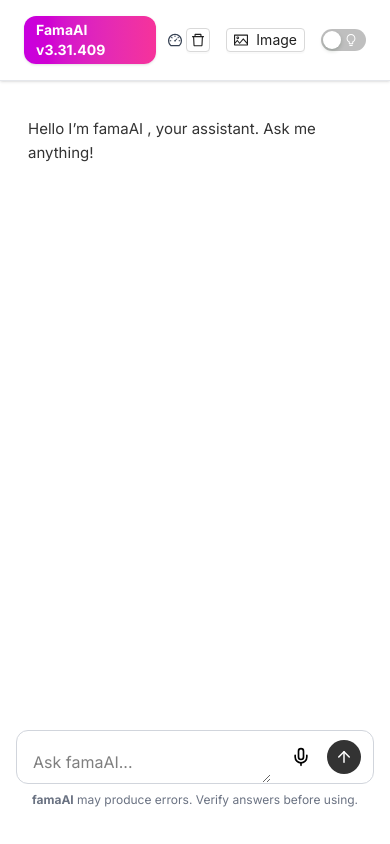
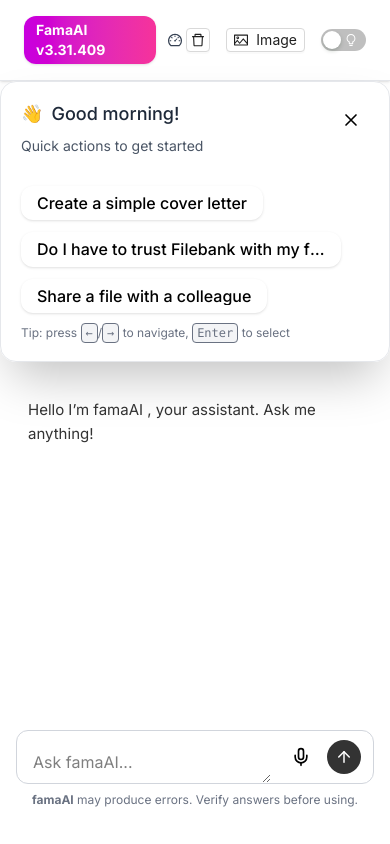
Before and after one commit to Ymffuture/Filebank, a React (Vite) app in the folder filebank-frontend/: page /full-screen-ai in a window 390 px wide. Shown: the top 844 px of the page. Built offline with nearby package versions, Linux system fonts and the light colour scheme.

Commit message:
Update QuickSuggestionsHero.jsx

```diff
--- a/filebank-frontend/src/components/QuickSuggestionsHero.jsx
+++ b/filebank-frontend/src/components/QuickSuggestionsHero.jsx
@@ -1,84 +1,202 @@
-import { useState, useMemo, useEffect } from 'react';
-import { motion, AnimatePresence } from 'framer-motion';
+import React, { useCallback, useEffect, useMemo, useRef, useState } from "react";
+import PropTypes from "prop-types";
+import { motion, AnimatePresence } from "framer-motion";
 
-const getGreeting = () => {
-  const hour = new Date().getHours();
-  if (hour < 12) return 'Good morning';
-  if (hour < 18) return 'Good afternoon';
-  return 'Good evening';
-};
+// QuickSuggestionsHero.jsx (JSX)
+// - client-safe greeting (computed on mount)
+// - auto-dismiss with pause-on-hover and optional persistence via localStorage
+// - keyboard navigation (Arrow keys, Enter, Escape)
+// - memoized rendering for performance
+// - Tailwind-friendly utility classes
 
-const suggestions = [
+const DEFAULT_SUGGESTIONS = [
   "Create a simple cover letter",
-  "Do I have to trust Filebank with my files?"
+  "Do I have to trust Filebank with my files?",
+  "Share a file with a colleague",
 ];
 
 const containerVariants = {
-  hidden: { opacity: 0, y: 20 },
+  hidden: { opacity: 0, y: 8, scale: 0.995 },
   visible: {
     opacity: 1,
     y: 0,
-    transition: { duration: 0.5, when: "beforeChildren", staggerChildren: 0.15 }
+    scale: 1,
+    transition: { duration: 0.45, when: "beforeChildren", staggerChildren: 0.06 }
   },
-  exit: { opacity: 0, y: 10, transition: { duration: 0.4, ease: 'easeInOut' } }
+  exit: { opacity: 0, y: 6, transition: { duration: 0.32, ease: "easeInOut" } }
 };
 
 const itemVariants = {
-  hidden: { opacity: 0, y: 8 },
-  visible: { opacity: 1, y: 0, transition: { type: 'spring', stiffness: 300, damping: 20 } }
+  hidden: { opacity: 0, y: 6 },
+  visible: { opacity: 1, y: 0, transition: { type: "spring", stiffness: 400, damping: 28 } }
 };
 
-const QuickSuggestionsHero = ({ sendMessage }) => {
-  const [visible, setVisible] = useState(true);
-  const greeting = useMemo(() => getGreeting(), []);
+function getGreetingByHour(hour) {
+  if (hour < 12) return "Good morning";
+  if (hour < 18) return "Good afternoon";
+  return "Good evening";
+}
+
+function QuickSuggestionsHero({ sendMessage, suggestions = DEFAULT_SUGGESTIONS, autoDismissMs = 4000, persistKey = "quickSuggestions.dismissed.v1", className = "" }) {
+  const [visible, setVisible] = useState(false);
+  const [greeting, setGreeting] = useState("");
+  const [paused, setPaused] = useState(false);
+  const [focusedIndex, setFocusedIndex] = useState(null);
+  const rootRef = useRef(null);
+  const timerRef = useRef(null);
 
   useEffect(() => {
-    const timer = setTimeout(() => setVisible(false), 3000); // 3s auto dismiss
-    return () => clearTimeout(timer);
+    if (persistKey) {
+      try {
+        const dismissed = localStorage.getItem(persistKey);
+        if (dismissed === "1") return;
+      } catch (e) {
+        // ignore localStorage errors
+      }
+    }
+    setVisible(true);
+  }, [persistKey]);
+
+  useEffect(() => {
+    try {
+      const hour = new Date().getHours();
+      setGreeting(getGreetingByHour(hour));
+    } catch (e) {
+      setGreeting("Hello");
+    }
   }, []);
 
-  const handleClick = (text) => {
+  useEffect(() => {
+    if (!visible) return;
+    if (!autoDismissMs) return;
+    const start = () => {
+      if (timerRef.current) window.clearTimeout(timerRef.current);
+      timerRef.current = window.setTimeout(() => {
+        handleDismiss(true);
+      }, autoDismissMs);
+    };
+    if (!paused) start();
+    return () => {
+      if (timerRef.current) window.clearTimeout(timerRef.current);
+      timerRef.current = null;
+    };
+  }, [visible, paused, autoDismissMs]);
+
+  const handleDismiss = useCallback((persist) => {
+    setVisible(false);
+    if (persist && persistKey) {
+      try {
+        localStorage.setItem(persistKey, "1");
+      } catch (e) {
+        // ignore
+      }
+    }
+  }, [persistKey]);
+
+  const onSuggestionSelect = useCallback((text) => {
     sendMessage(text);
-    setVisible(false); // Dismiss on click
-  };
+    handleDismiss(true);
+  }, [sendMessage, handleDismiss]);
+
+  const onKeyDown = useCallback((e) => {
+    if (!visible) return;
+    const len = suggestions.length;
+    if (e.key === "Escape") {
+      e.stopPropagation();
+      handleDismiss(true);
+      return;
+    }
+    if (e.key === "ArrowRight" || e.key === "ArrowDown") {
+      e.preventDefault();
+      setFocusedIndex((prev) => (prev === null ? 0 : (prev + 1) % len));
+    }
+    if (e.key === "ArrowLeft" || e.key === "ArrowUp") {
+      e.preventDefault();
+      setFocusedIndex((prev) => (prev === null ? len - 1 : (prev - 1 + len) % len));
+    }
+    if (e.key === "Enter" && focusedIndex !== null) {
+      e.preventDefault();
+      onSuggestionSelect(suggestions[focusedIndex]);
+    }
+  }, [visible, suggestions, focusedIndex, onSuggestionSelect, handleDismiss]);
+
+  const suggestionNodes = useMemo(() => {
+    return suggestions.map((text, idx) => (
+      <motion.button
+        key={text}
+        variants={itemVariants}
+        onClick={() => onSuggestionSelect(text)}
+        onFocus={() => setFocusedIndex(idx)}
+        className={`flex items-center gap-3 px-4 py-2 rounded-xl text-sm md:text-base font-medium transition transform focus:outline-none focus:ring-2 focus:ring-sky-500/60 active:scale-[0.995] shadow-sm hover:shadow-md`}
+        aria-label={`Quick suggestion: ${text}`}
+        tabIndex={0}
+        type="button"
+      >
+        <span className="truncate max-w-[18rem]">{text}</span>
+      </motion.button>
+    ));
+  }, [suggestions, onSuggestionSelect]);
+
+  if (!visible) return null;
 
   return (
     <AnimatePresence>
       {visible && (
         <motion.div
-          className="p-6 md:p-8 bg-white/80 dark:bg-gray-900/70 backdrop-blur-md border border-gray-200 dark:border-gray-700 rounded-3xl shadow-xl transition-all cursor-pointer"
+          ref={rootRef}
+          className={`p-5 md:p-7 bg-white/90 dark:bg-gray-900/80 backdrop-blur-md border border-gray-200 dark:border-gray-700 rounded-2xl shadow-2xl max-w-3xl ${className}`}
           initial="hidden"
           animate="visible"
           exit="exit"
           variants={containerVariants}
-          onClick={() => setVisible(false)} // Optional: click outside suggestions to dismiss
+          onKeyDown={onKeyDown}
+          role="region"
+          aria-label="Quick suggestions"
+          onMouseEnter={() => setPaused(true)}
+          onMouseLeave={() => setPaused(false)}
         >
-          <h2 className="text-2xl md:text-3xl font-bold text-gray-800 dark:text-white mb-3">
-            👋 {greeting}!
-          </h2>
-          <p className="text-sm md:text-base text-gray-600 dark:text-gray-300 mb-5">
-            Quick actions to get started:
-          </p>
+          <div className="flex items-start justify-between gap-4">
+            <div>
+              <h3 className="text-lg md:text-xl font-semibold text-gray-800 dark:text-white leading-snug">
+                <span className="mr-2" aria-hidden>
+                  👋
+                </span>
+                {greeting}!
+              </h3>
+              <p className="mt-1 text-sm text-gray-600 dark:text-gray-300">Quick actions to get started</p>
+            </div>
 
-          <motion.div className="flex flex-wrap gap-3">
-            {suggestions.map((text, idx) => (
-              <motion.button
-                key={idx}
-                variants={itemVariants}
-                onClick={(e) => {
-                  e.stopPropagation(); // Prevent outer onClick
-                  handleClick(text);
-                }}
-                className="px-4 py-2 md:px-6 md:py-3 text-sm md:text-base font-medium rounded-xl bg-gradient-to-br from-gray-100 to-gray-200 dark:from-gray-800 dark:to-gray-700 text-gray-800 dark:text-gray-200 shadow-md hover:shadow-lg hover:scale-[1.03] active:scale-100 transition-all duration-200 focus:outline-none focus:ring-2 focus:ring-sky-500/50"
+            <div className="flex items-center gap-2">
+              <button
+                aria-label="Dismiss quick suggestions"
+                onClick={() => handleDismiss(true)}
+                className="p-2 rounded-md focus:outline-none focus:ring-2 focus:ring-sky-500/60"
+                title="Dismiss"
               >
-                {text}
-              </motion.button>
-            ))}
+                <svg width="20" height="20" viewBox="0 0 24 24" fill="none" aria-hidden>
+                  <path d="M6 6l12 12M6 18L18 6" stroke="currentColor" strokeWidth="2" strokeLinecap="round" strokeLinejoin="round" />
+                </svg>
+              </button>
+            </div>
+          </div>
+
+          <motion.div className="mt-4 flex flex-wrap gap-3" initial="hidden" animate="visible">
+            {suggestionNodes}
           </motion.div>
+
+          <div className="mt-3 text-xs text-gray-500 dark:text-gray-400">Tip: press <kbd className="px-1 py-0.5 rounded bg-gray-100 dark:bg-gray-800 border">←</kbd>/<kbd className="px-1 py-0.5 rounded bg-gray-100 dark:bg-gray-800 border">→</kbd> to navigate, <kbd className="px-1 py-0.5 rounded bg-gray-100 dark:bg-gray-800 border">Enter</kbd> to select</div>
         </motion.div>
       )}
     </AnimatePresence>
   );
+}
+
+QuickSuggestionsHero.propTypes = {
+  sendMessage: PropTypes.func.isRequired,
+  suggestions: PropTypes.array,
+  autoDismissMs: PropTypes.oneOfType([PropTypes.number, PropTypes.bool]),
+  persistKey: PropTypes.oneOfType([PropTypes.string, PropTypes.oneOf([null])]),
+  className: PropTypes.string,
 };
 
-export default QuickSuggestionsHero;
+export default React.memo(QuickSuggestionsHero);
```
